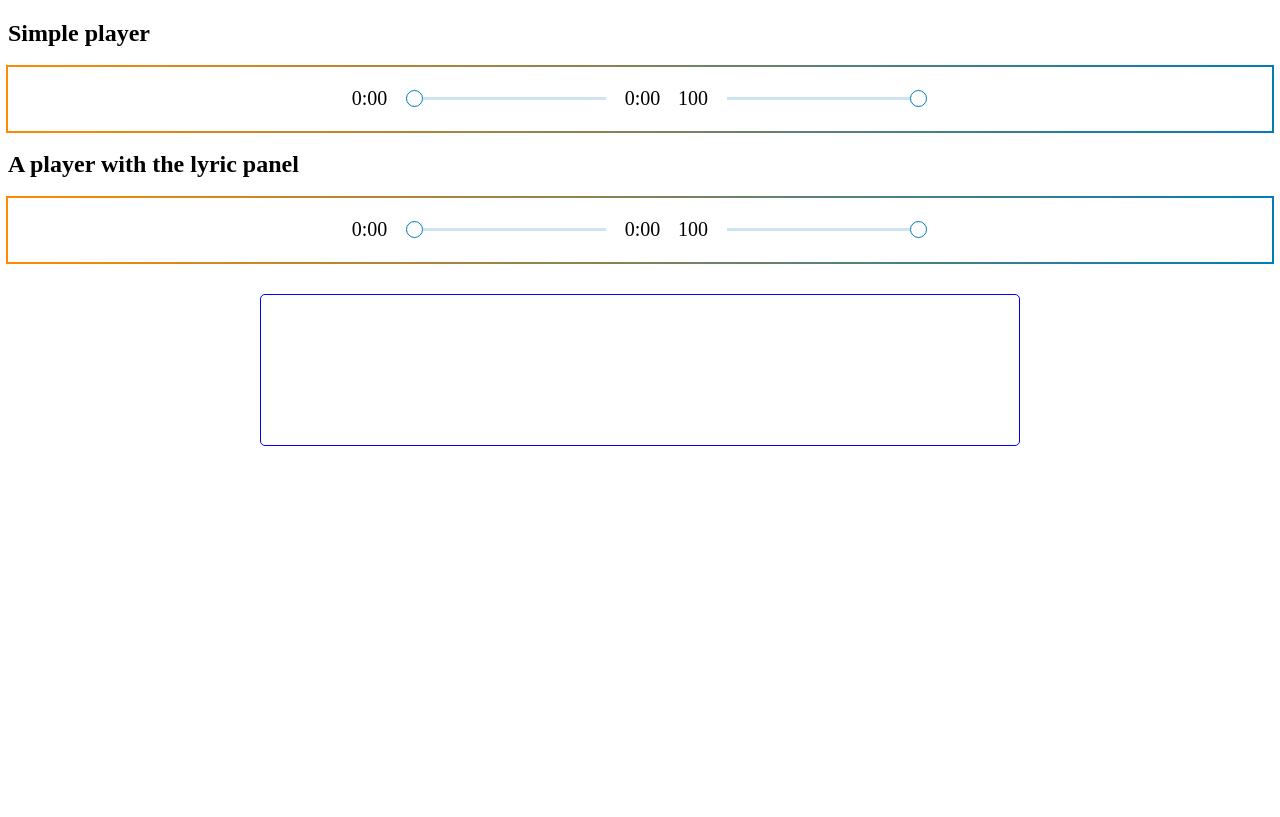
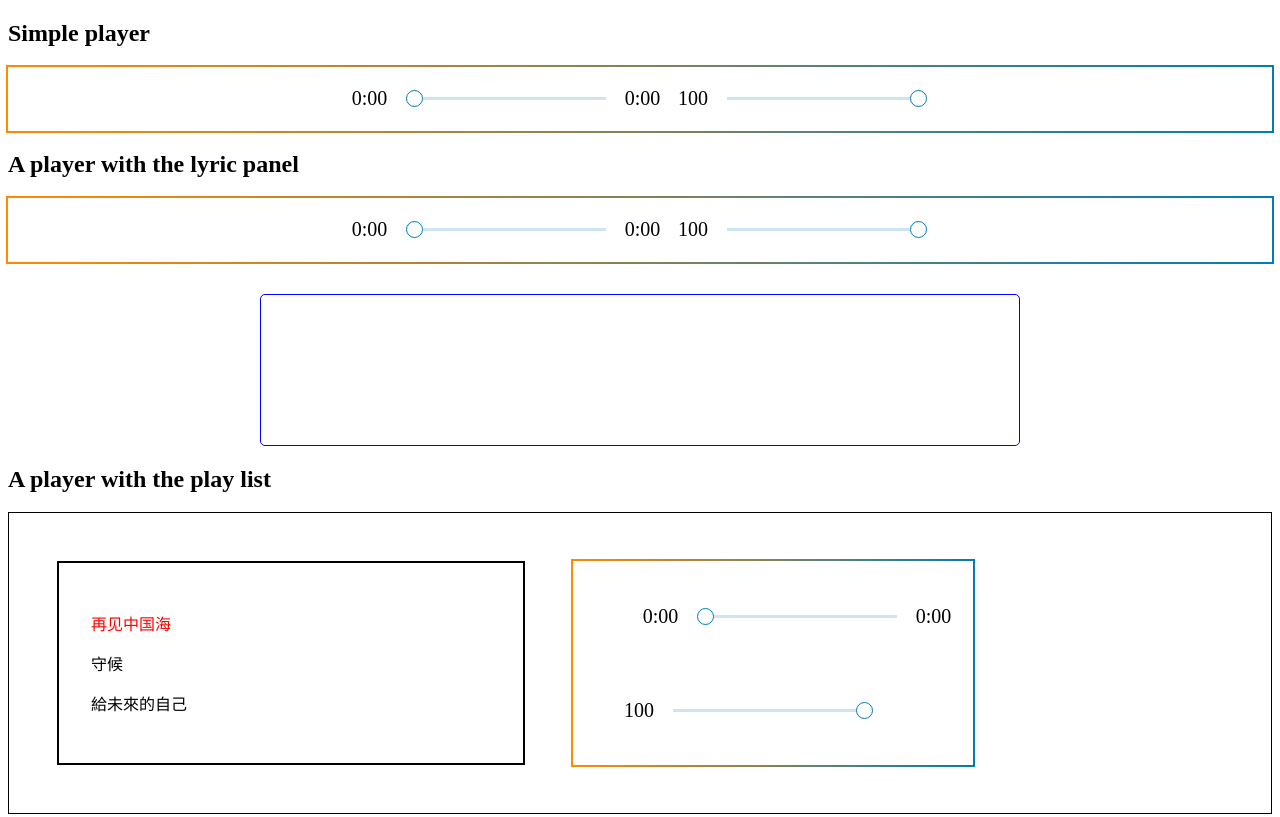
Before and after one commit to Yuan-Projects/YuanPlayer, a website: page demo/index.html in a window 1280 px wide. Drawn offline with Linux system fonts and the light colour scheme; no server answers.

Commit message:
Update demo/index.html

```diff
--- a/demo/index.html
+++ b/demo/index.html
@@ -16,6 +16,13 @@
     <h2>A player with the lyric panel</h2>
     <div id="APlayerLyricContainer"></div>
     <div id="APlayerLyricLyricContainer"></div>
+    <h2>A player with the play list</h2>
+    <div style="display: flex; border: 1px solid black; padding: 3rem; gap: 3rem;">
+      <div id="APlayerLyricPlaylistContainer" style="border: 2px solid black; width: 400px; padding: 2rem;"></div>
+      <div id="APlayerWithPlayListContainer" style="width: 400px;"></div>
+    </div>
+
+
     <!--
     <div id="yuanplayer"></div>
     <div id="time-container"><span id="currentTime-span">0:00</span>/<span id="duration-span">0:00</span></div>
@@ -34,6 +41,7 @@
     -->
     <script src="../lib/umd/YuanPlayer.js"></script>
     <script src="../lib/umd/YuanPlayerLyric.js"></script>
+    <script src="../lib/umd/YuanPlayerPlayList.js"></script>
     <script>
       var simplePlayer = new YuanPlayer({
         useNativeControl: false,
@@ -57,6 +65,46 @@
       lyricInstance.loadLyricPlugin();
 
 
+      var playlist = [
+        {
+          title: '再见中国海',
+          artist: '4 in love',
+          source:[
+            { src: 'media/zaijianzhongguohai.m4a' }
+          ],
+          loop: false,
+          lyric: qualifyURL('lyrics/zaijianzhongguohai.lrc')
+        },
+        {
+          title: '守候',
+          artist: '徐瞑蕾',
+          source:[
+            { src: 'media/shouhou.m4a' }
+          ],
+          loop: false,
+          lyric: qualifyURL('lyrics/shouhou.lrc')
+        },
+        {
+          title: '給未來的自己',
+          artist: '梁静茹',
+          source:[
+            { src: 'media/1007000868010800.mp3' }
+          ],
+          loop: false,
+          lyric: qualifyURL('lyrics/to-the-future-myself.lrc')
+        }
+      ];
+      var playerWithPlaylist = new YuanPlayer({
+        source: playlist[0].source,
+        container: document.querySelector('#APlayerWithPlayListContainer')
+      });
+      var playListInstance = new YuanPlayerPlayList({
+        container: document.getElementById('APlayerLyricPlaylistContainer'),
+        list: playlist,
+        player: playerWithPlaylist
+      });
+
+
       function qualifyURL(url) {
         var a = document.createElement('a');
         a.href = url;
```
